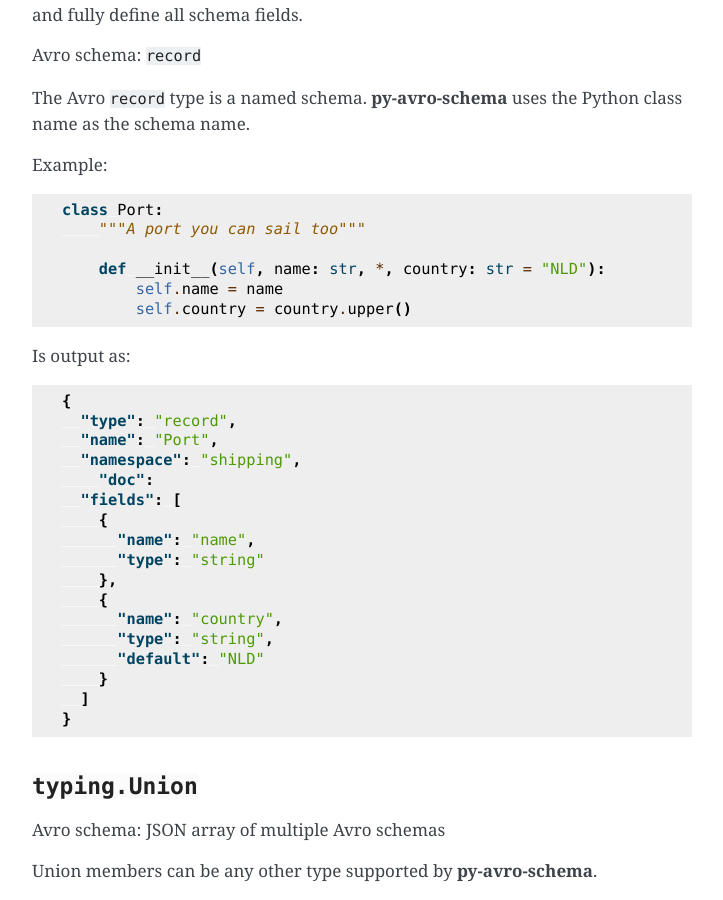
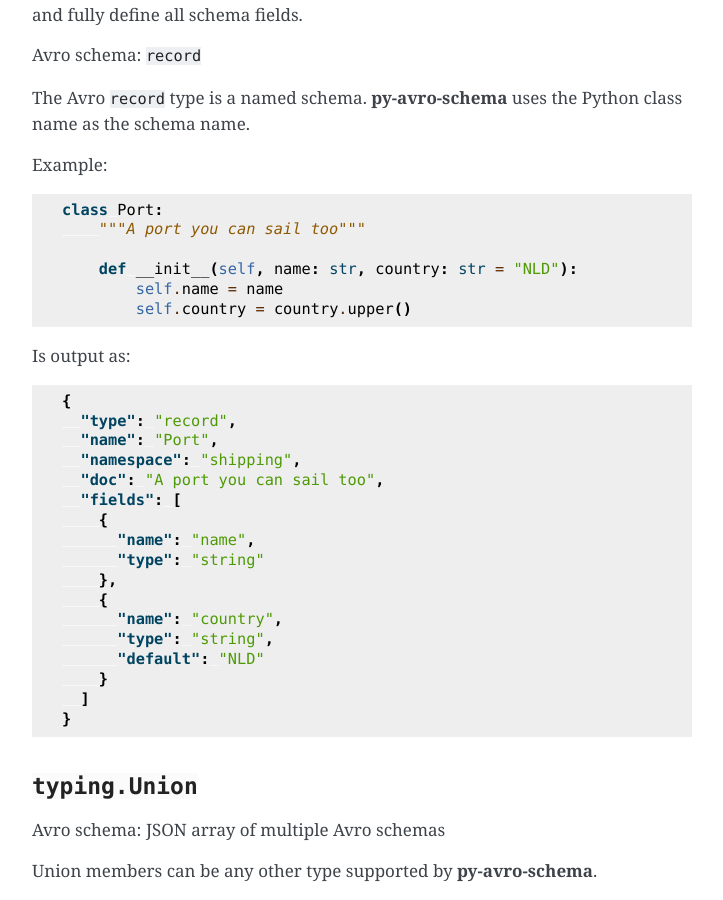
Before and after one commit to jpmorganchase/py-avro-schema, a Sphinx documentation site: the page built from docs/types.rst, in a window 1280 px wide and 900 px high, scrolled down 2898 px. Shown: the whole window, without its empty margins (388-1111 px from the left). Built offline with Sphinx 7.4.7, drawn with Linux system fonts in a browser that asks for light colours.

Commit message:
Doc tweaks

```diff
--- a/docs/types.rst
+++ b/docs/types.rst
@@ -155,7 +155,7 @@ Example::
     class Port:
         """A port you can sail too"""
 
-        def __init__(self, name: str, *, country: str = "NLD"):
+        def __init__(self, name: str, country: str = "NLD"):
             self.name = name
             self.country = country.upper()
 
@@ -167,7 +167,7 @@ Is output as:
      "type": "record",
      "name": "Port",
      "namespace": "shipping",
-       "doc":
+     "doc": "A port you can sail too",
      "fields": [
        {
          "name": "name",
```
